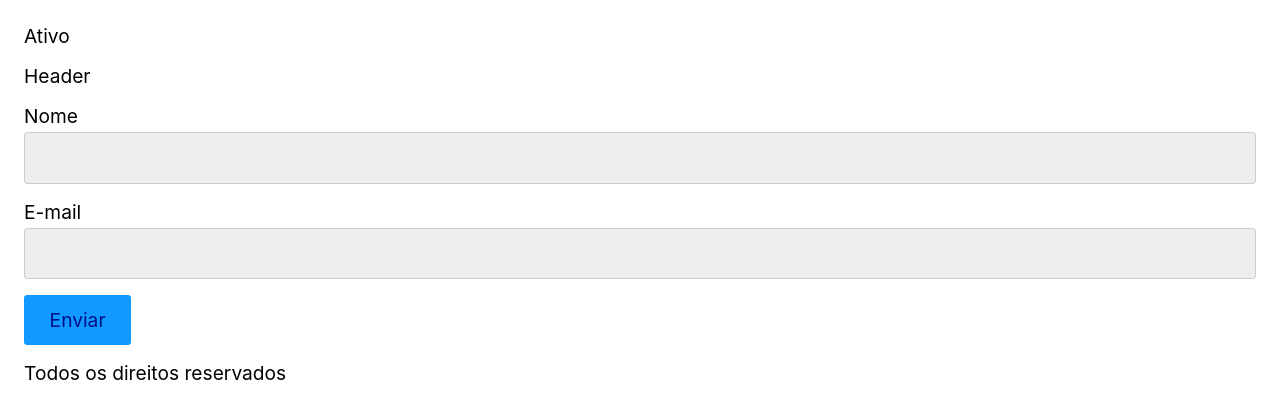
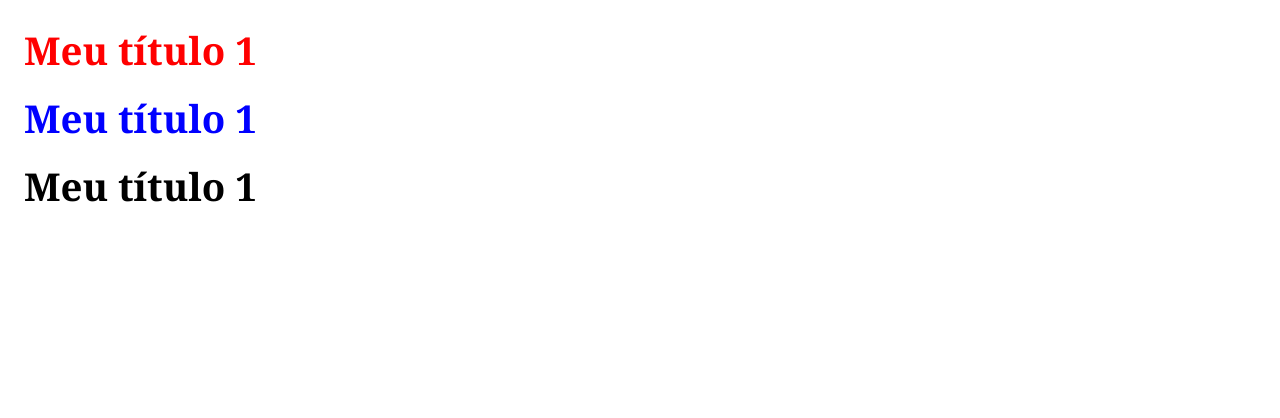
Before and after one commit to CandiceBrasileiro/ambienteReact, a React (Create React App) app: page / in a window 1280 px wide. Shown: the top 418 px of the page. Built offline with nearby package versions, Linux system fonts and the light colour scheme.

Commit message:
props e desestruturacao

```diff
--- a/src/App.js
+++ b/src/App.js
@@ -1,28 +1,18 @@
 import React from 'react';
-import Footer from './Footer';
-import Form from './form/Form';
-import Header from './Header';
 
-const Teste = () => {
-  const active = true;
-  if (active) {
-    return <p>Ativo</p>;
-  } else {
-    return null;
-  }
-};
-
+const Titulo = (props) => {
+  // const Titulo = ({cor, texto}) => { assim seria desestruturado
+  //return <h1 style={{color: cor}}>{texto}</h1>
+  return <h1 style={{color: props.cor}}>{props.texto}</h1>
+}
 
 const App = () => {
-  return (
-<React.Fragment>
-  <Teste />
-  <Header />
-  <Form />
-  <Footer />
-</React.Fragment>
-  );
-};
+  return <div>
+    <Titulo cor="red" texto='Meu título 1'/>
+    <Titulo cor="blue" texto='Meu título 1'/>
+    <Titulo texto='Meu título 1'/>
+  </div>;
+}
 
 export default App;
 
```
